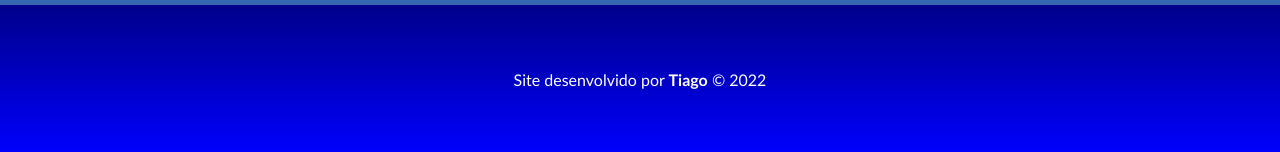
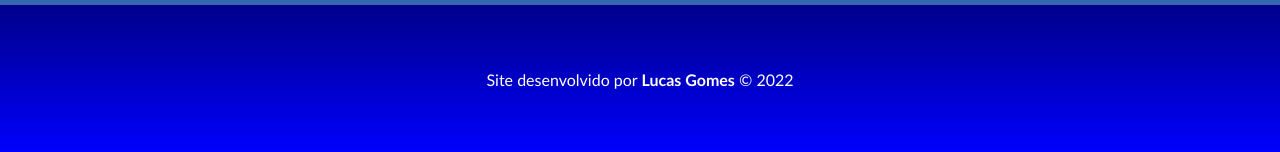
Before and after one commit to Gommesluccas/projeto-abc, a plain HTML site: page produtos.html in a window 1280 px wide. Shown: the part 793-945 px from the top of the page. Drawn offline with Linux system fonts and the light colour scheme.

Commit message:
Update produtos.html

```diff
--- a/produtos.html
+++ b/produtos.html
@@ -75,7 +75,7 @@
     </main>
 
     <footer>
-        <p>Site desenvolvido por <b>Tiago</b>
+        <p>Site desenvolvido por <b>Lucas Gomes</b>
         &copy; 2022 </p>
     </footer>
 
```
